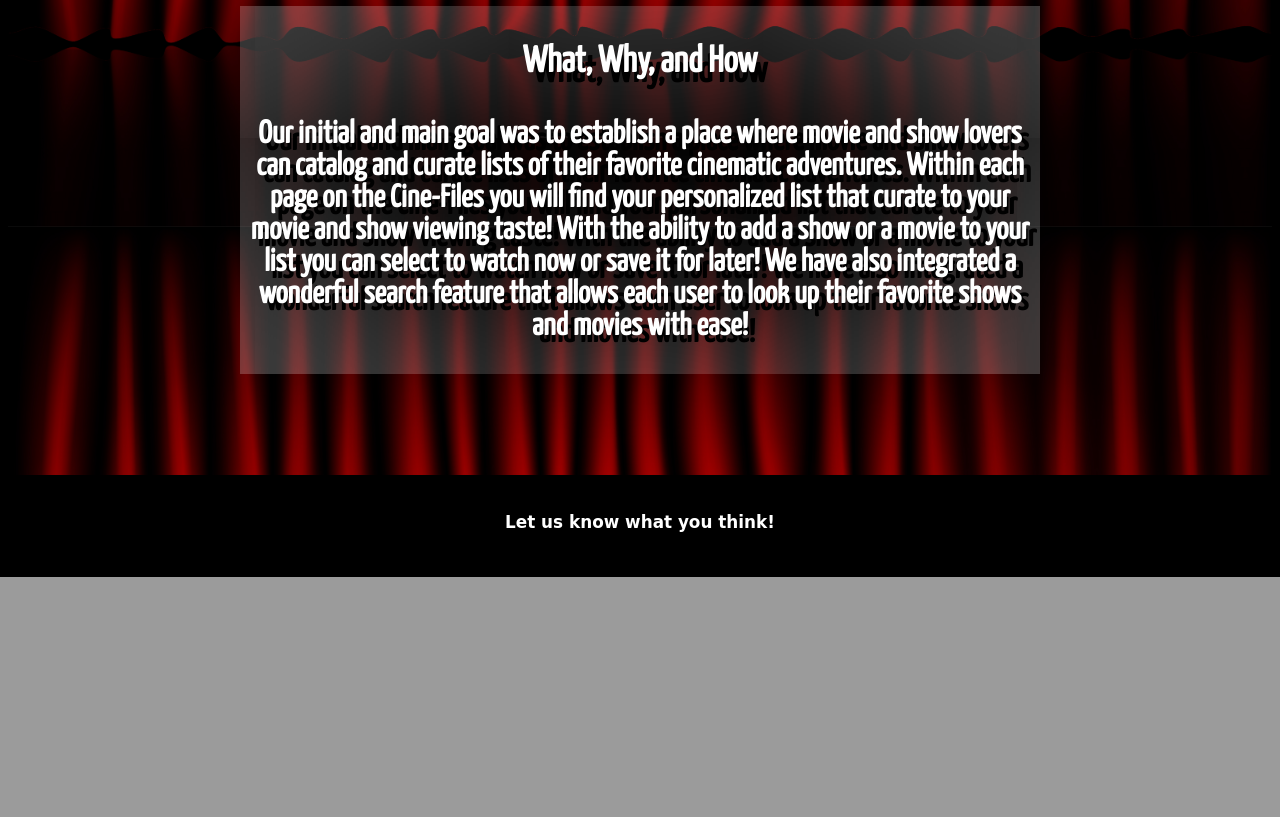
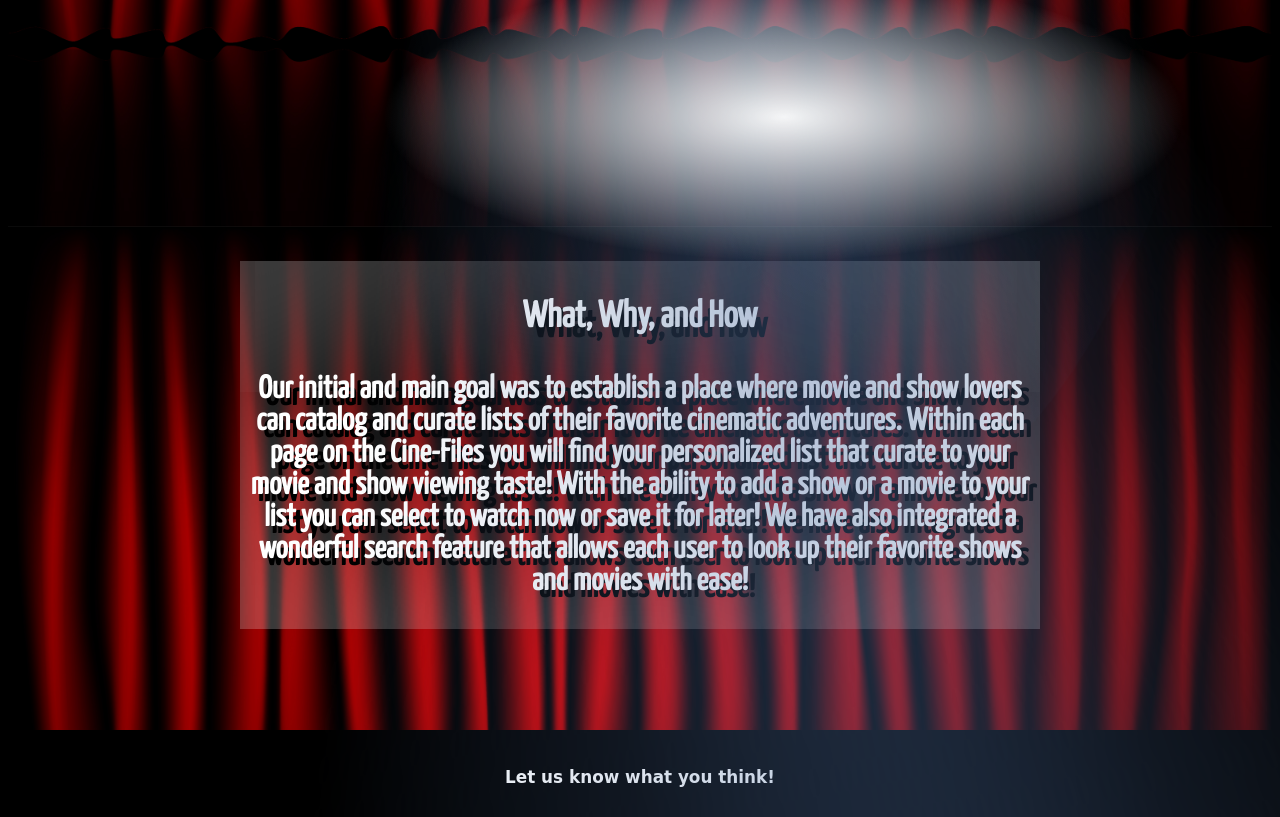
Before and after one commit to RyanJCummings/MovieList, a PHP site: page /home.php in a window 1280 px wide; the page is wider, and only the part inside the window is pictured. Shown: the part 879-1696 px from the top of that part. Before the commit the page ends 1456 px from the top of that part, so only its background shows below. Run offline with PHP 8.4, Linux system fonts and the light colour scheme; some web fonts are replaced.

Commit message:
Implemented spotlight changes

```diff
--- a/home.php
+++ b/home.php
@@ -8,15 +8,110 @@ echo <<<_Home
 <link href='https://fonts.googleapis.com/css?family=Audiowide' rel='stylesheet'>
 <link href="https://fonts.googleapis.com/css2?family=Yanone+Kaffeesatz&display=swap" rel="stylesheet">
 <style>
+
+* {
+  box-sizing: border-box;
+}
+html {
+  width: 100%;
+  height: 100%;
+}
+.wrapper2 {
+  height: 100vh;
+  width: 150vh;
+  margin: 0 auto;
+  position: relative;
+  z-index: 1;
+}
+.backdrop {
+  position: absolute;
+  z-index: 1;
+  top: 0;
+  left: 0;
+  width: 100%;
+  height: 100%;
+  overflow: hidden;
+}
+.stage_highlight {
+  position: absolute;
+  z-index: 1;
+  top: 0;
+  left: 25vh;
+  width: 100vh;
+  height: 100%;
+  overflow: hidden;
+  background-image: radial-gradient(ellipse closest-side at 50% 82%, rgb(245,246,247), rgba(84,120,173,0) 100%);
+  animation: move_highlight 5s linear infinite;
+}
+.spotlight_swivel {
+  animation: rotate_spotlight 5s linear infinite;
+}
+.lamp {
+  position: absolute;
+  z-index: 1;
+  width: 40vh;
+  height: 400vh;
+  background-image: radial-gradient(ellipse, rgba(82,116,168,0.5), rgba(82,116,168,0.2) 25%, rgba(82,116,168,0) 50%);
+  top:-220vh;
+  left:55vh;
+  transform: perspective(23vh) rotateX(30deg);
+}
+.spotlight {
+  opacity: 0.5;
+  transform: scale(1.5,3);
+  position: absolute;
+  z-index: 1;
+  top: -20vh;
+  left: calc(50% - 75vh);
+}
+.spotlight::after {
+  content: '';
+  position: absolute;
+  z-index: 1;
+  top: -50vh;
+  background-image: radial-gradient(ellipse closest-corner at 75% 75%, rgba(55,89,138,0.2), rgba(55,89,138,0));
+  border-radius: 100%;
+  width: 100vh;
+  height: 100vh;
+  clip: rect(50vh, 100vh, 100vh, 50vh);
+  transform: rotate(45deg);
+}
+@keyframes rotate_spotlight {
+  0% {
+      transform: rotate(0deg) scaleY(1) translateY(0);
+  }
+  25% {
+      transform: rotate(-15deg) scaleY(1.1) translateY(-3vh);
+  }
+  50% {
+      transform: rotate(0deg) scaleY(1) translateY(0);
+  }
+  75% {
+      transform: rotate(15deg) scaleY(1.1) translateY(-3vh);
+      }
+  }
+@keyframes move_highlight {
+   0% {
+      transform: translateX(0);
+  }
+  25% {
+      transform: translateX(25vh);
+  }
+  50% {
+      transform: translateX(0);
+  }
+  75% {
+      transform: translateX(-25vh);
+  }
+}
+
+
   #content {
 	background-color: #4E1003;
   	height: 100%;
-	/*background-position: center;*/
   	background-size: 100%;
-	/*position: relative;*/
 	background-image: url("curtain02.jpg");
  }
-
 
   h1 {
 	text-align: center;
@@ -45,7 +140,6 @@ body{
     #test{
         font-weight: bold;
         font-size: xx-large;
-
 }
 
 
@@ -57,7 +151,18 @@ body{
 <body>
 <h1>Toto, I've a feeling we're not in Kansas anymore <h1>
 
-<iframe  width="956" height="538" src="https://www.youtube.com/embed/4HvE_bz9imA" frameborder="0" allow="accelerometer; autoplay=1; clipboard-write; encrypted-media; gyroscope; picture-in-picture" allowfullscreen></iframe>
+<div class="wrapper2">
+     <div class="backdrop"></div>
+     <div class="stage_floor"></div>
+     <div class="stage_highlight"></div>
+     <div class="spotlight_swivel">
+         <div class="lamp"></div>
+         <div class="spotlight"></div>
+     </div>
+
+<iframe style="position:relative; z-index:1000;"  width="956" height="538" src="https://www.youtube.com/embed/4HvE_bz9imA" frameborder="0" allow="accelerometer; autoplay=1; clipboard-write; encrypted-media; gyroscope; picture-in-picture" allowfullscreen></iframe>
+
+</div>
 
 
     <div class="container" style="position: relative">
```
